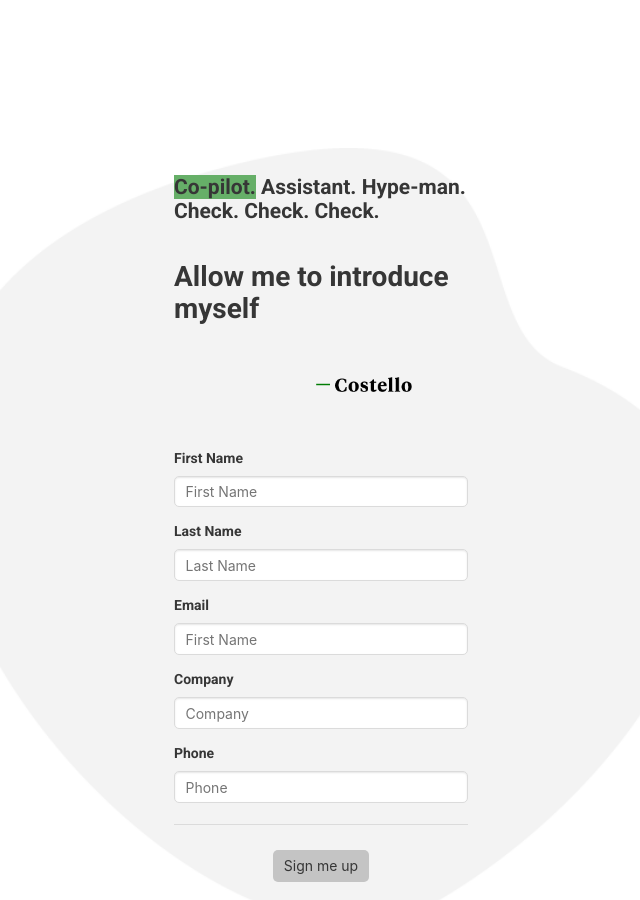
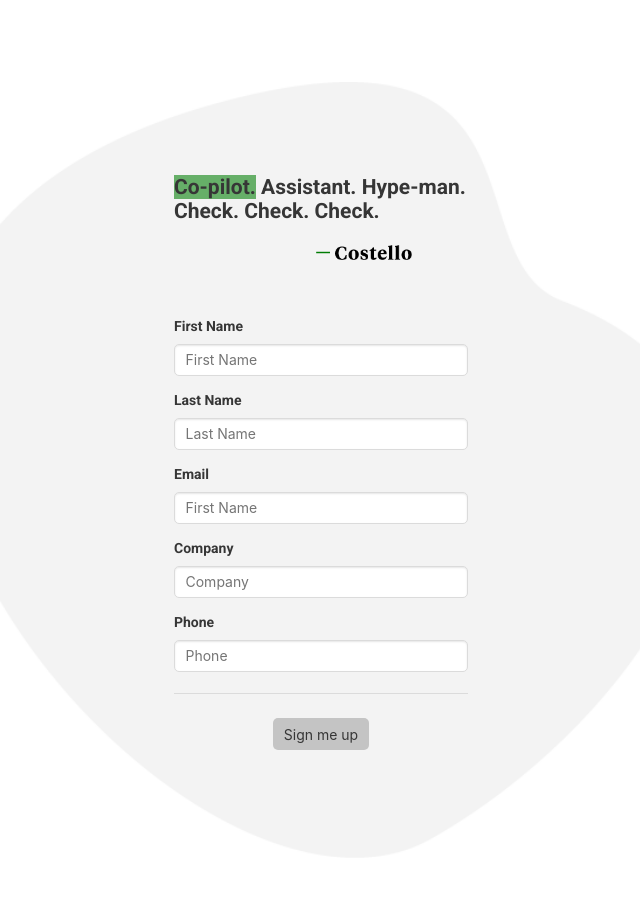
Before and after one commit to danieljbell/cloudcannon-test, a Jekyll site: the page built from index.html, in a window 1280 px wide and 900 px high, scrolled down 7325 px. Shown: the whole window, without its empty margins (319-959 px from the left). Built offline with Jekyll 4.4.1, drawn with Linux system fonts in a browser that asks for light colours; the list of posts is cut into pages by our own code.

Commit message:
updating text to remove allow me to introduce myself --jayz style

```diff
--- a/_includes/home/contact.html
+++ b/_includes/home/contact.html
@@ -10,12 +10,6 @@
           Check. Check. Check.
         "
       %}
-      {% include elements/title.html
-        size="3"
-        strong=true
-        text="Allow me to introduce myself"
-      %}
-      <br>
       {% include elements/image.html
         src="global/logo.png"
       %}
```
